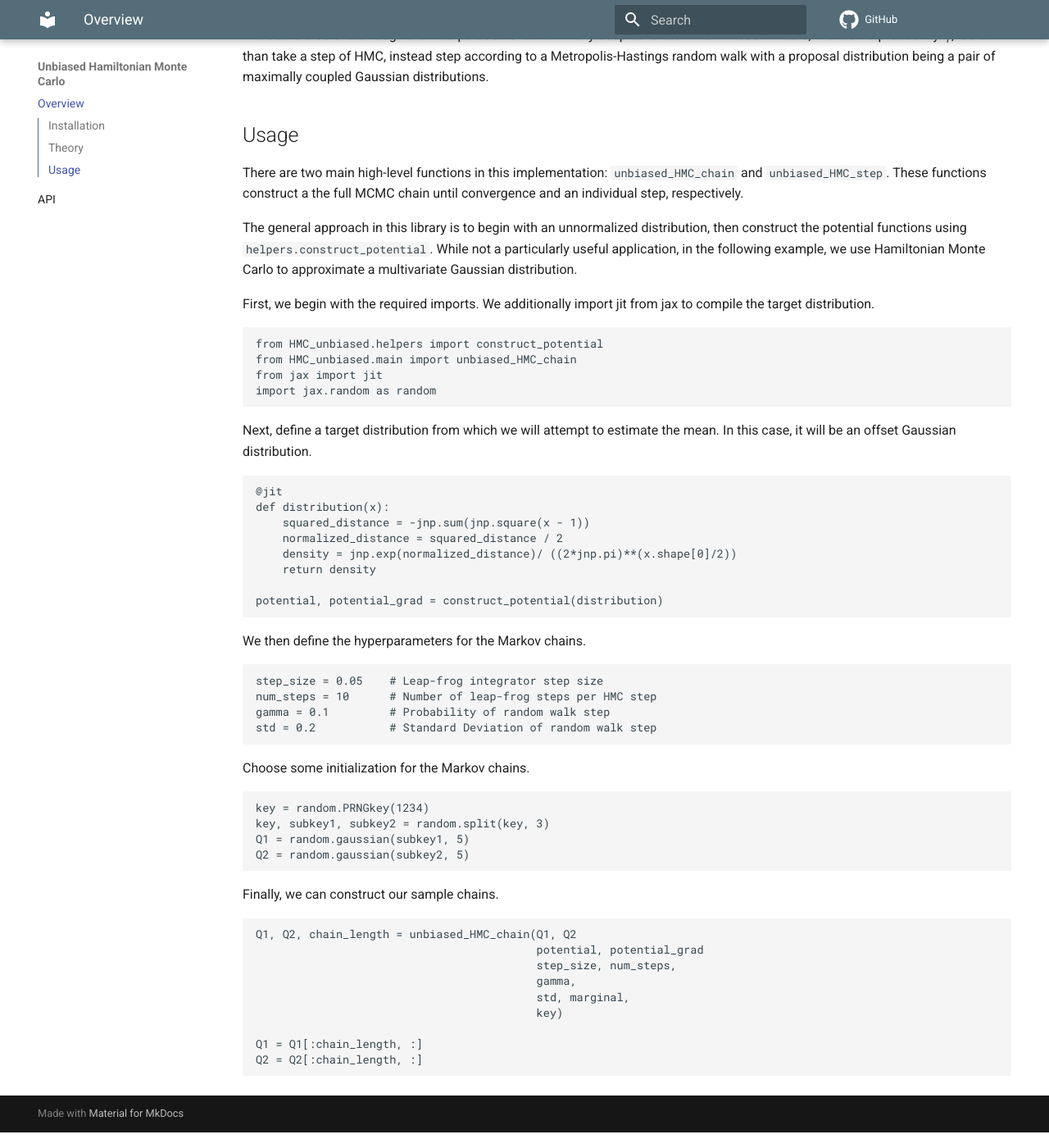
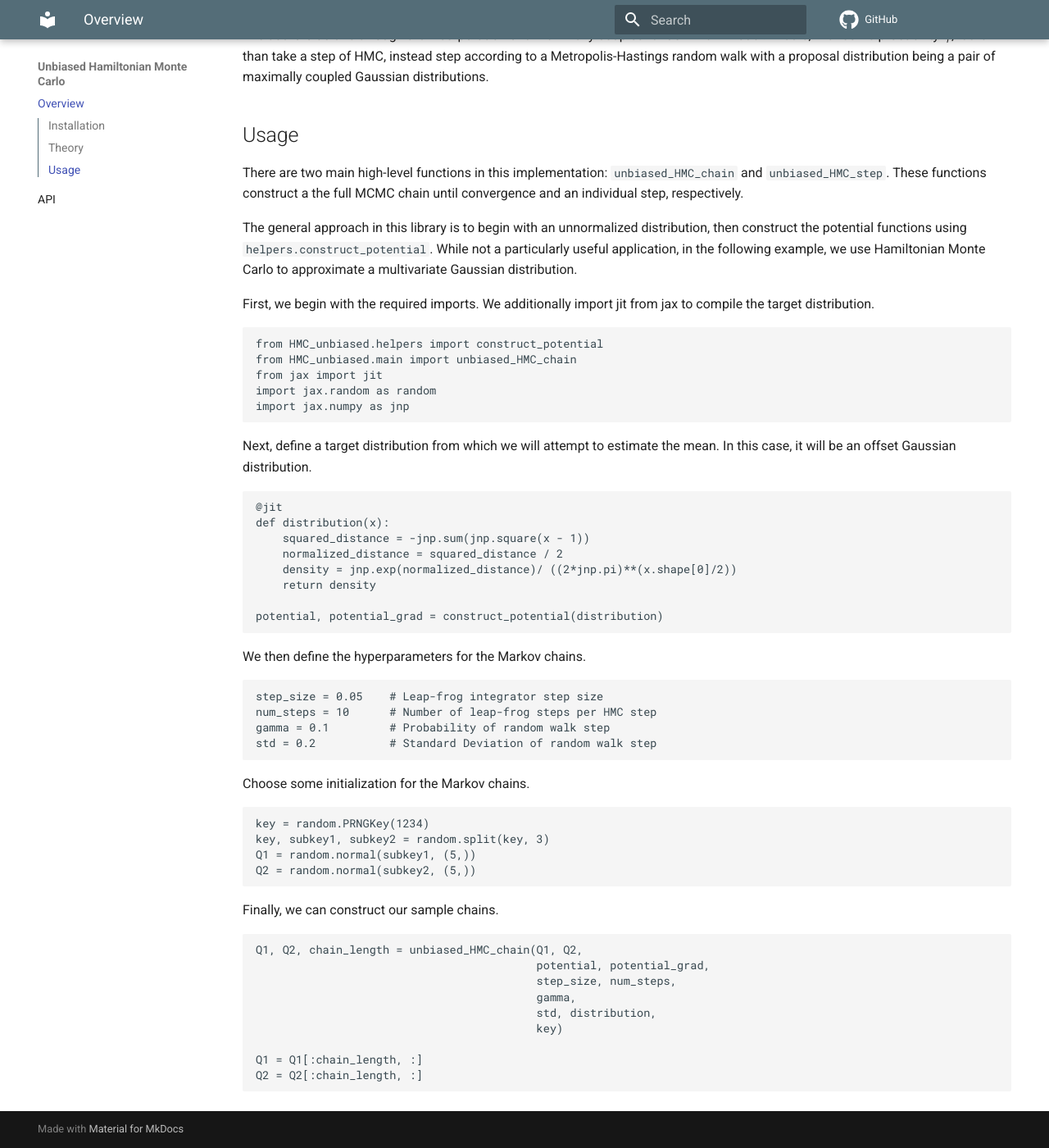
Before and after one commit to Helmuthn/HMC_unbiased, an MkDocs documentation site: the page built from docs/index.md, in a window 1280 px wide and 1400 px high, scrolled down 1234 px. Shown: the whole window at 82% size. Built offline with MkDocs 1.6.1 and Material for MkDocs 9.7.7, drawn with Linux system fonts in a browser that asks for light colours; comment, search, counter and statistics services are not loaded.

Commit message:
Fixed documentation code errors

```diff
--- a/docs/index.md
+++ b/docs/index.md
@@ -62,6 +62,7 @@ We additionally import jit from jax to compile the target distribution.
     from HMC_unbiased.main import unbiased_HMC_chain
     from jax import jit
     import jax.random as random
+    import jax.numpy as jnp
 
 Next, define a target distribution from which we will attempt to estimate the mean.
 In this case, it will be an offset Gaussian distribution.
@@ -84,18 +85,18 @@ We then define the hyperparameters for the Markov chains.
 
 Choose some initialization for the Markov chains.
 
-    key = random.PRNGkey(1234)
+    key = random.PRNGKey(1234)
     key, subkey1, subkey2 = random.split(key, 3)
-    Q1 = random.gaussian(subkey1, 5)
-    Q2 = random.gaussian(subkey2, 5)
+    Q1 = random.normal(subkey1, (5,))
+    Q2 = random.normal(subkey2, (5,))
 
 Finally, we can construct our sample chains.
 
-    Q1, Q2, chain_length = unbiased_HMC_chain(Q1, Q2
-                                              potential, potential_grad
+    Q1, Q2, chain_length = unbiased_HMC_chain(Q1, Q2,
+                                              potential, potential_grad,
                                               step_size, num_steps,
                                               gamma,
-                                              std, marginal,
+                                              std, distribution,
                                               key)
 
     Q1 = Q1[:chain_length, :]
```
